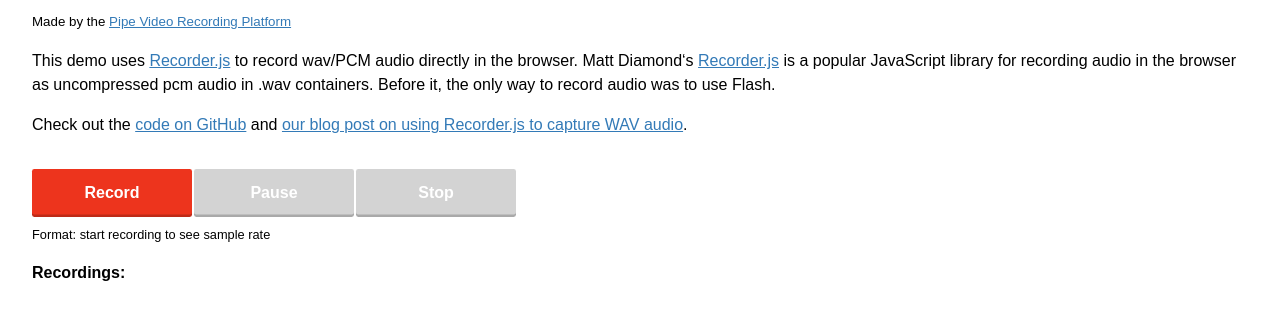
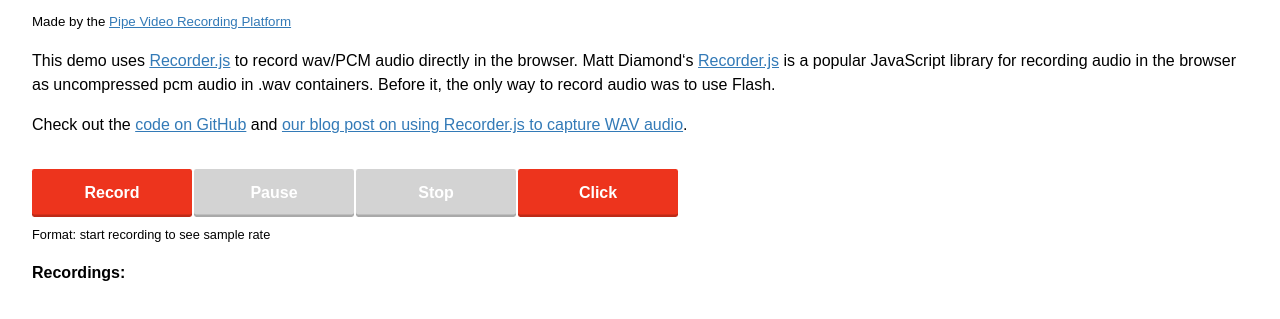
Before and after one commit to g-utsav/JSAudioRecorder, a plain HTML site: page index.html in a window 1280 px wide. Shown: the part 99-418 px from the top of the page. Drawn offline with Linux system fonts and the light colour scheme.

Commit message:
Android Tost test

```diff
--- a/index.html
+++ b/index.html
@@ -16,6 +16,7 @@
   	 <button id="recordButton">Record</button>
   	 <button id="pauseButton" disabled>Pause</button>
   	 <button id="stopButton" disabled>Stop</button>
+     <button id="stopButton" onclick="msg()">Click</button>
     </div>
     <div id="formats">Format: start recording to see sample rate</div>
   	<p><strong>Recordings:</strong></p>
@@ -23,6 +24,7 @@
     <!-- inserting these scripts at the end to be able to use all the elements in the DOM -->
   	<script src="js/recorder.js"></script>
   	<script src="js/app.js"></script>
+    <script src="js/test.js"></script>
 
 </body>
 </html>
--- /dev/null
+++ b/js/test.js
@@ -0,0 +1,9 @@
+function msg(){
+
+    var fname=document.getElementById("fname").value;
+    var pswd=document.getElementById("pswd").value;
+
+    // Dialog is javascript interface name
+    // mentioned in Mainactivity.Java
+    Dialog.showMsg(fname,pswd);
+    }
```
